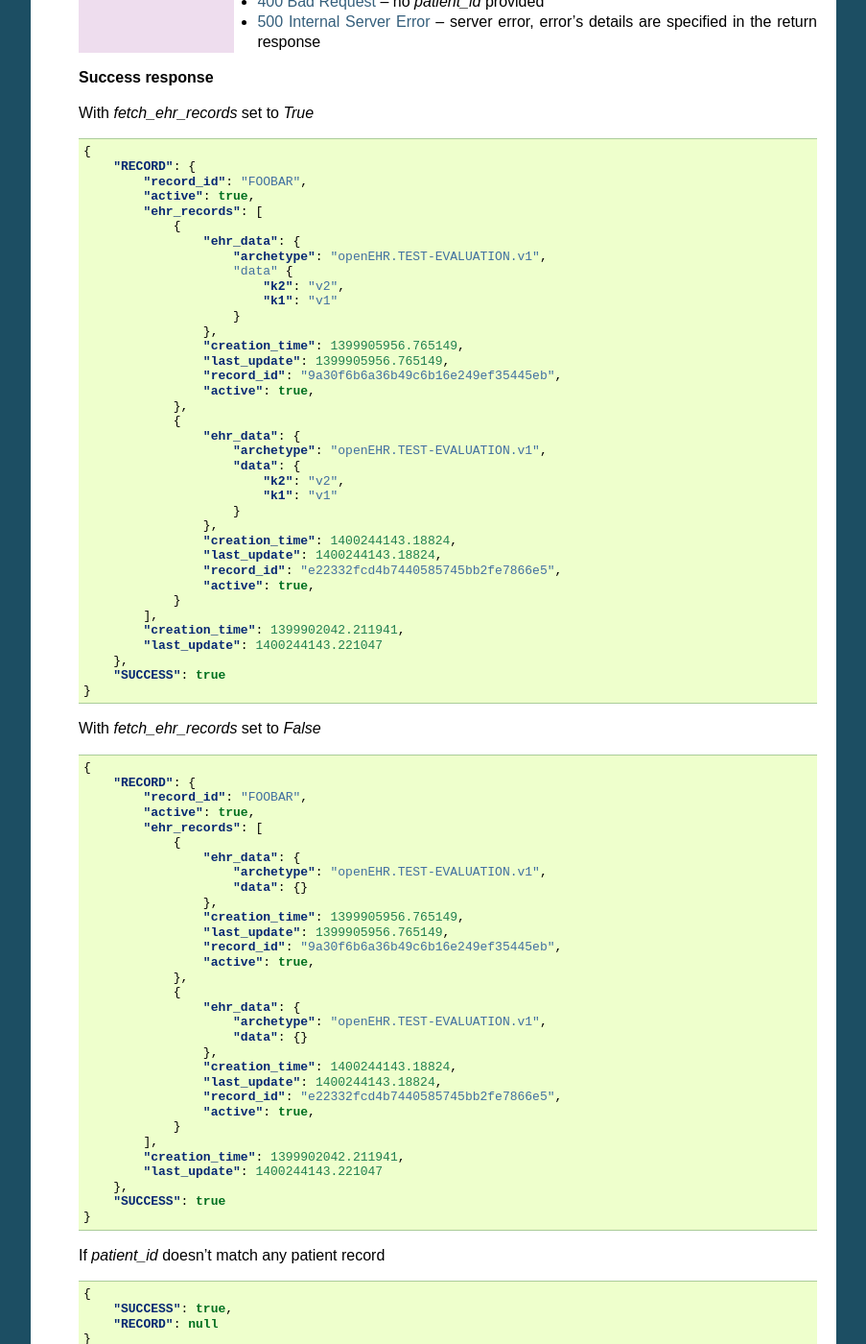
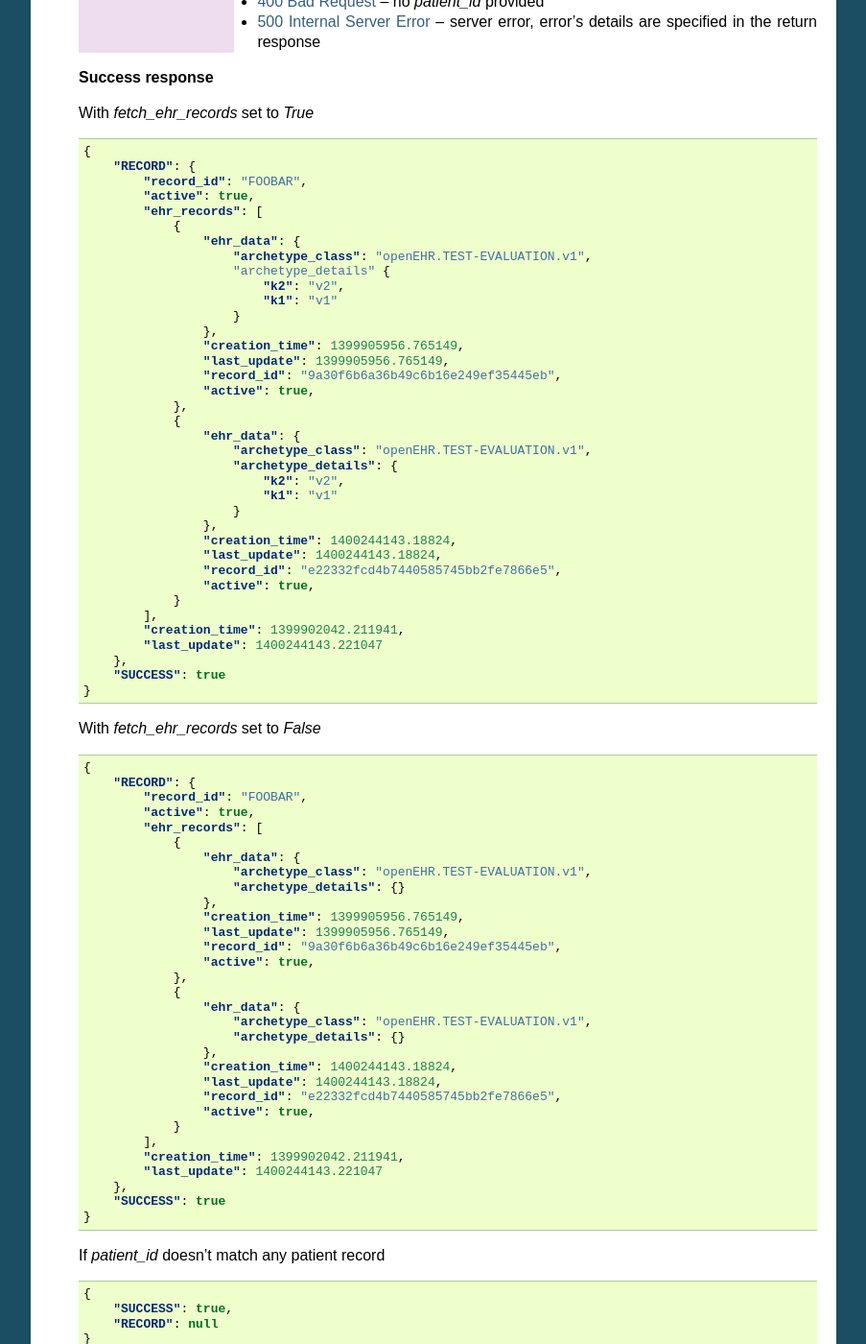
Before and after one commit to crs4/pyEHR, a Sphinx documentation site: the page built from docs/http_doc/dbservice.rst, in a window 1280 px wide and 1400 px high, scrolled down 2148 px. Shown: the whole window at 96% size, without its empty margins (198-1101 px from the left). Built offline with Sphinx 7.4.7, drawn with Linux system fonts in a browser that asks for light colours; some of the changed text lies outside the part shown.

Commit message:
small refactory of ArchetypeInstance model

```diff
--- a/docs/http_doc/dbservice.rst
+++ b/docs/http_doc/dbservice.rst
@@ -144,8 +144,8 @@ API Methods
             "ehr_records": [
                 {
                     "ehr_data": {
-                        "archetype": "openEHR.TEST-EVALUATION.v1",
-                        "data" {
+                        "archetype_class": "openEHR.TEST-EVALUATION.v1",
+                        "archetype_details" {
                             "k2": "v2",
                             "k1": "v1"
                         }
@@ -157,8 +157,8 @@ API Methods
                 },
                 {
                     "ehr_data": {
-                        "archetype": "openEHR.TEST-EVALUATION.v1",
-                        "data": {
+                        "archetype_class": "openEHR.TEST-EVALUATION.v1",
+                        "archetype_details": {
                             "k2": "v2",
                             "k1": "v1"
                         }
@@ -186,8 +186,8 @@ API Methods
             "ehr_records": [
                 {
                     "ehr_data": {
-                        "archetype": "openEHR.TEST-EVALUATION.v1",
-                        "data": {}
+                        "archetype_class": "openEHR.TEST-EVALUATION.v1",
+                        "archetype_details": {}
                     },
                     "creation_time": 1399905956.765149,
                     "last_update": 1399905956.765149,
@@ -196,8 +196,8 @@ API Methods
                 },
                 {
                     "ehr_data": {
-                        "archetype": "openEHR.TEST-EVALUATION.v1",
-                        "data": {}
+                        "archetype_class": "openEHR.TEST-EVALUATION.v1",
+                        "archetype_details": {}
                     },
                     "creation_time": 1400244143.18824,
                     "last_update": 1400244143.18824,
@@ -239,8 +239,8 @@ API Methods
             "ehr_records": [
                 {
                     "ehr_data": {
-                        "archetype": "openEHR.TEST-EVALUATION.v1",
-                        "data": {}
+                        "archetype_class": "openEHR.TEST-EVALUATION.v1",
+                        "archetype_details": {}
                     },
                     "creation_time": 1399905956.765149,
                     "last_update": 1399905956.765149,
@@ -249,8 +249,8 @@ API Methods
                 },
                 {
                     "ehr_data": {
-                        "archetype": "openEHR.TEST-EVALUATION.v1",
-                        "data": {}
+                        "archetype_class": "openEHR.TEST-EVALUATION.v1",
+                        "archetype_details": {}
                     },
                     "creation_time": 1400244143.18824,
                     "last_update": 1400244143.18824,
@@ -281,8 +281,8 @@ API Methods
             "ehr_records": [
                 {
                     "ehr_data": {
-                        "archetype": "openEHR.TEST-EVALUATION.v1",
-                        "data": {
+                        "archetype_class": "openEHR.TEST-EVALUATION.v1",
+                        "archetype_details": {
                             "k2": "v2",
                             "k1": "v1"
                         }
@@ -294,8 +294,8 @@ API Methods
                 },
                 {
                     "ehr_data": {
-                        "archetype": "openEHR.TEST-EVALUATION.v1",
-                        "data": {
+                        "archetype_class": "openEHR.TEST-EVALUATION.v1",
+                        "archetype_details": {
                             "k2": "v2",
                             "k1": "v1"
                         }
@@ -334,8 +334,8 @@ API Methods
 
       {
         "ehr_data": {
-          "archetype": "openEHR.TEST-EVALUATION.v1",
-          "data": {
+          "archetype_class": "openEHR.TEST-EVALUATION.v1",
+          "archetype_details": {
             "at0001": "val1",
             "at0002": "val2"
           }
@@ -352,8 +352,8 @@ API Methods
       {
         "RECORD": {
           "ehr_data": {
-            "archetype": "openEHR.TEST-EVALUATION.v1",
-            "data": {
+            "archetype_class": "openEHR.TEST-EVALUATION.v1",
+            "archetype_details": {
               "at0001": "val1",
               "at0002": "val2"
             }
@@ -479,8 +479,8 @@ API Methods
              "active": true,
              "creation_time": 1399905956.765149,
              "ehr_data" : {
-               "archetype": "openEHR.TEST-EVALUATION.v1",
-               "data": {
+               "archetype_class": "openEHR.TEST-EVALUATION.v1",
+               "archetype_details": {
                  "at0001": "val1",
                  "at0002": "val2"
                }
@@ -490,13 +490,13 @@ API Methods
              "active": true,
              "creation_time": 1399905956.895149,
              "ehr_data": {
-               "archetype": "openEHR.TEST-EVALUATION-BIS.v1",
-               "data": {
+               "archetype_class": "openEHR.TEST-EVALUATION-BIS.v1",
+               "archetype_details": {
                  "at0001": "val1",
                  "at0002": "val2",
                  "at0003": {
-                   "archetype": "openEHR.TEST-EVALUATION-BIS_SUBMODULE.v1",
-                   "data": {
+                   "archetype_class": "openEHR.TEST-EVALUATION-BIS_SUBMODULE.v1",
+                   "archetype_details": {
                      "at0001": "val1",
                      "at0002": "val2"
                    }
@@ -540,8 +540,8 @@ API Methods
               "creation_time": 1399905956.765149,
               "last_update": 1399905956.765149,
               "ehr_data": {
-                "archetype": "openEHR.TEST-EVALUATION.v1",
-                "data": {
+                "archetype_class": "openEHR.TEST-EVALUATION.v1",
+                "archetype_details": {
                   "at0001": "val1",
                   "at0002": "val2"
                 }
@@ -558,8 +558,8 @@ API Methods
             "ehr_records": [
               {
                 "ehr_data": {
-                  "archetype": "openEHR.TEST-EVALUATION.v1",
-                  "data": {
+                  "archetype_class": "openEHR.TEST-EVALUATION.v1",
+                  "archetype_details": {
                     "at0001": "val1",
                     "at0002": "val2"
                   }
```
Also changed, not shown: 8 other files.
